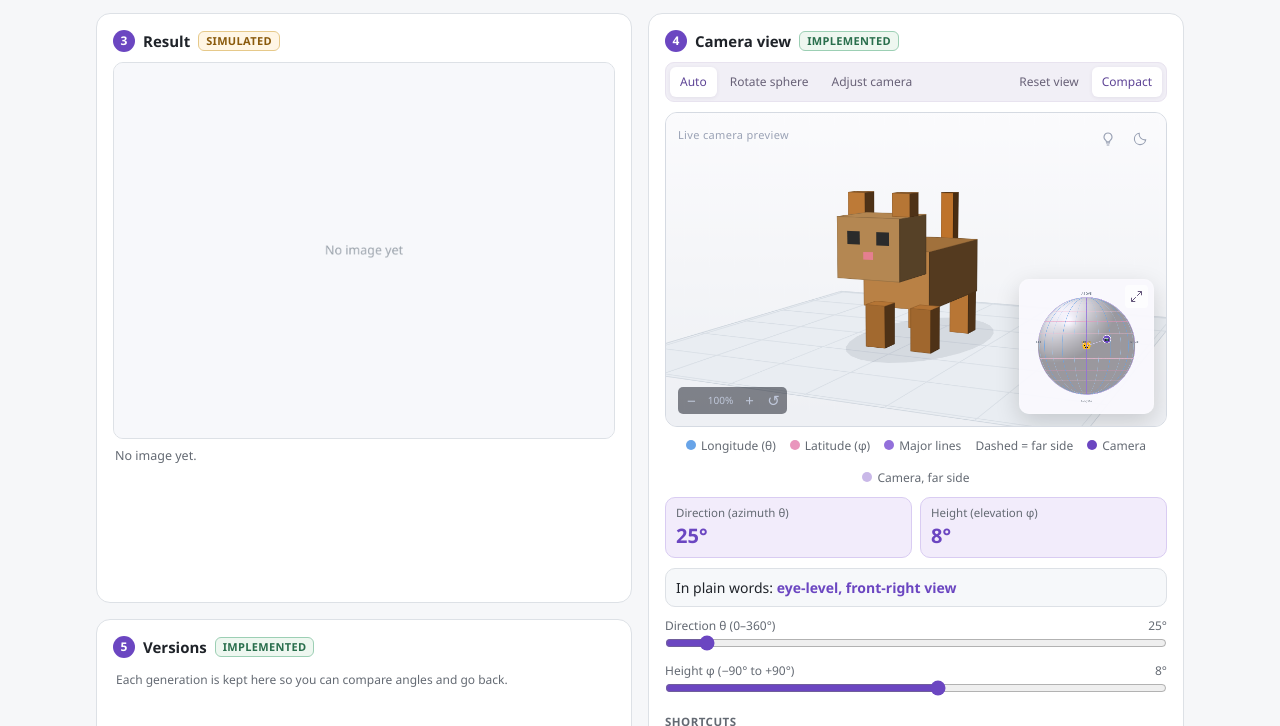
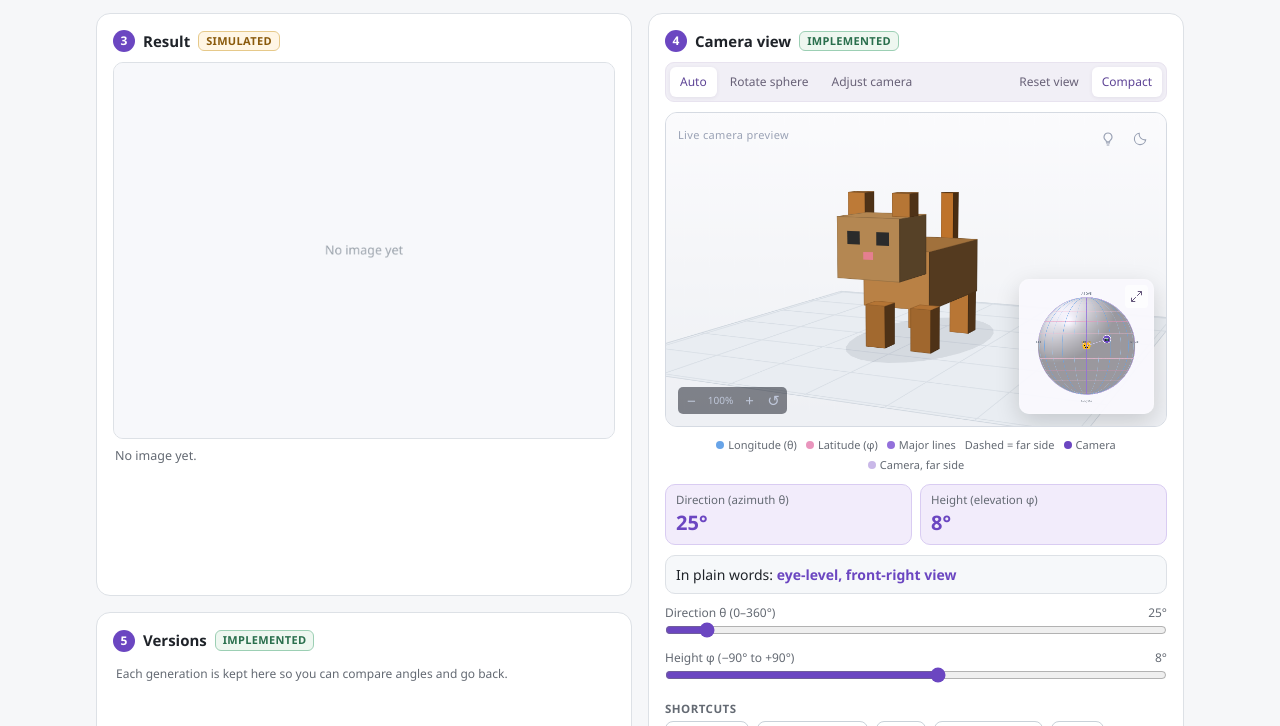
Before and after one commit to ShiSongLin6/viewpoint-assistant, a plain HTML site: page prototype/index.html in a window 1280 px wide. Both pictures are taken after a click on the button "Compact". Shown: the part 523-1249 px from the top of the page. Drawn offline with Linux system fonts and the light colour scheme.

Commit message:
Compact layout: keep the globe legend on one row

```diff
--- a/prototype/index.html
+++ b/prototype/index.html
@@ -101,6 +101,8 @@
   #btnResetSphere{margin-left:auto;}
   /* Compact layout: Camera view sits in the right column beside Result and Versions. */
   .grid.compact{grid-template-areas:"prompt under" "result camera" "versions camera";}
+  .grid.compact .dots{gap:4px 9px;font-size:11px;}
+  .grid.compact .dots i{width:8px;height:8px;margin-right:4px;}
   #candidateChoices[hidden], #candidateLegend[hidden]{display:none;}
   #candidateChoices button{border-color:#e6c98a;background:#fff8e9;color:#805514;font-size:12px;padding:5px 9px;}
   #candidateChoices button[aria-pressed="true"]{background:#805514;color:#fff;}
```
